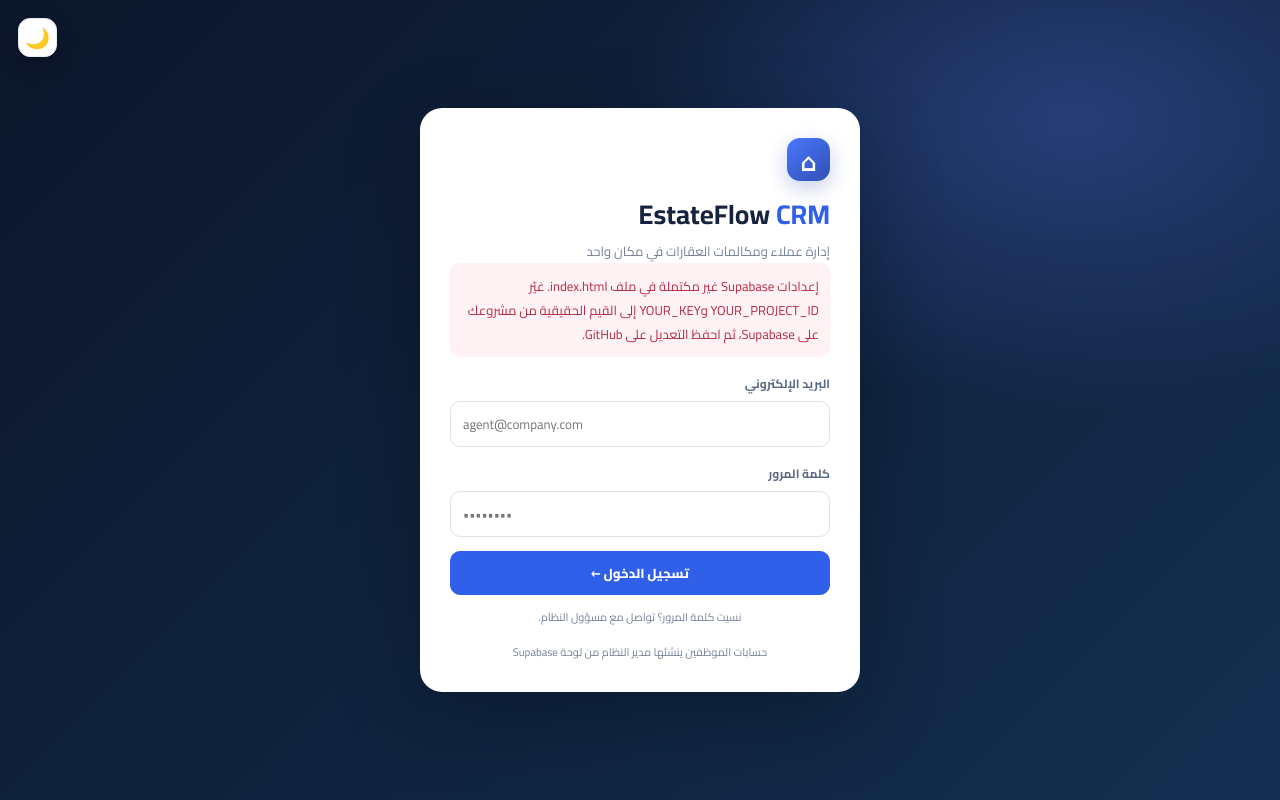
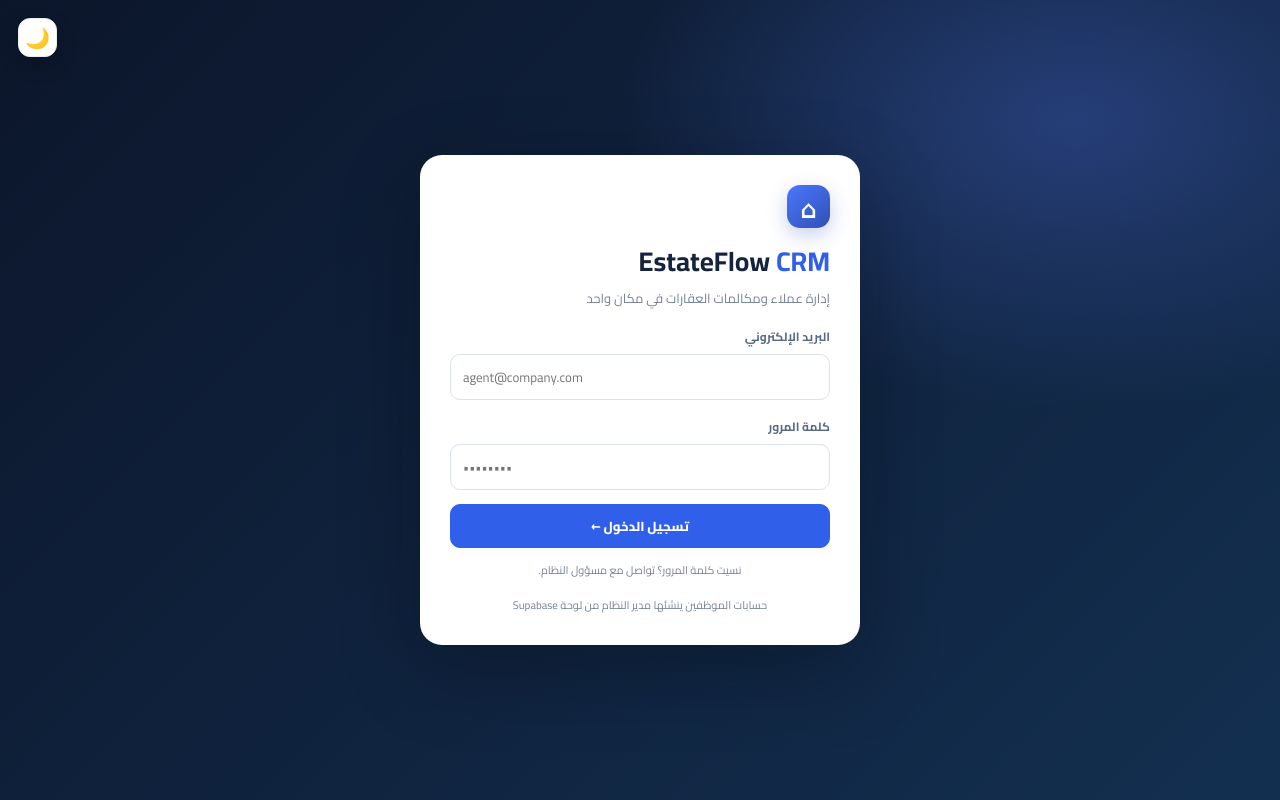
Before and after one commit to abdogadadam-sketch/Evacon-Crm, a plain HTML site: page index.html in a window 1280 px wide. Drawn offline with nearby package versions, Linux system fonts and the light colour scheme.

Commit message:
Update index.html

```diff
--- a/index.html
+++ b/index.html
@@ -149,8 +149,8 @@ html[data-theme="dark"] .ef-priority.urgent{background:#552839;color:#ffb7c4}
 <!-- Enter the real Supabase URL and PUBLIC publishable/anon key below. Never use a secret/service_role key. -->
 <script>
   window.ESTATEFLOW_CONFIG = {
-    url: 'https://YOUR_PROJECT_ID.supabase.co',
-    publishableKey: 'sb_publishable_YOUR_KEY'
+    url: 'https://zrhcyoharodbhguvptoe.supabase.co',
+    publishableKey: 'sb_publishable_uRqZlQFtHyg7b7GG6kXOcg_snWOo5cZ'
   };
 </script>
 <div id="authScreen" class="auth-screen">
```
